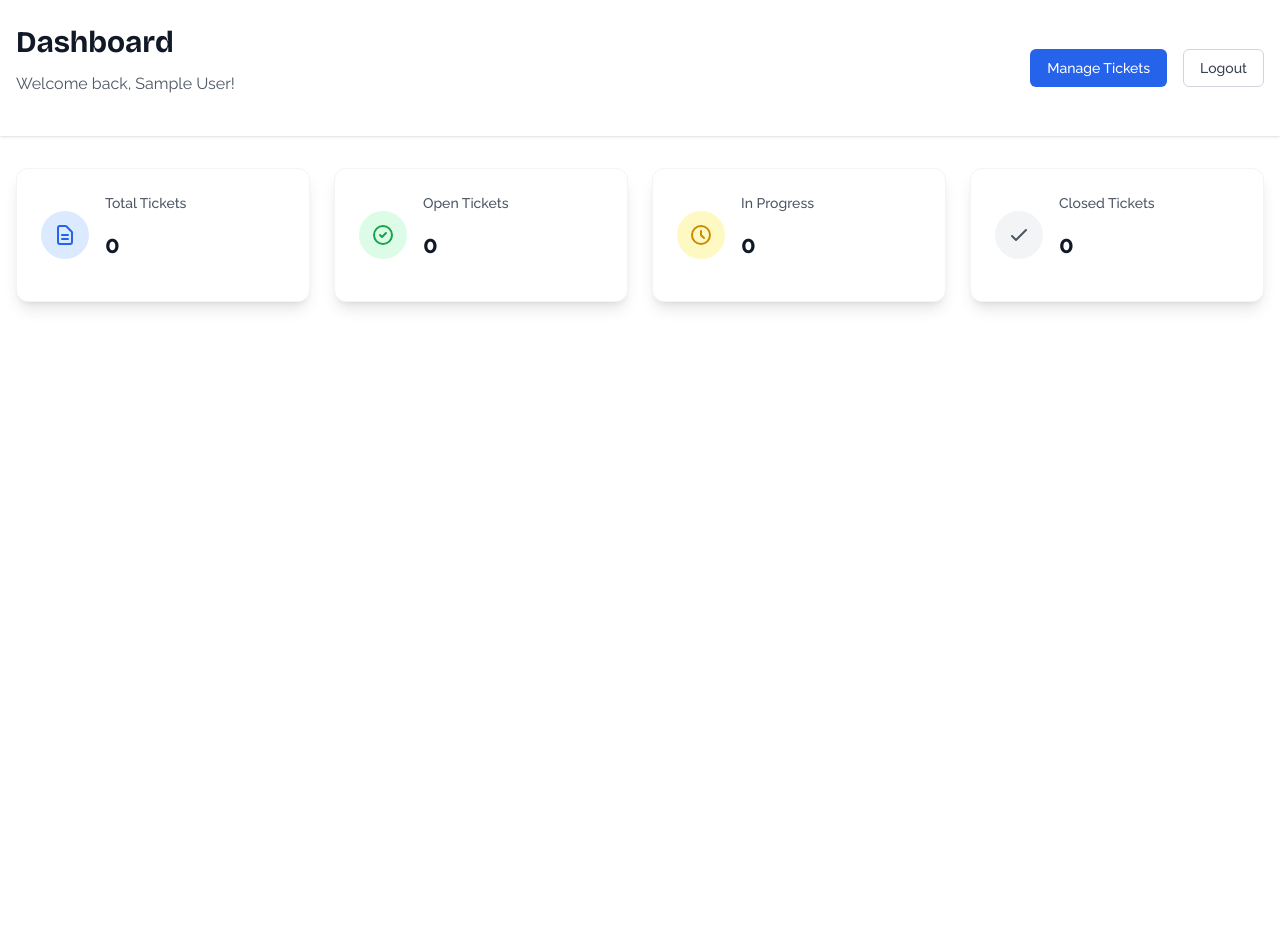
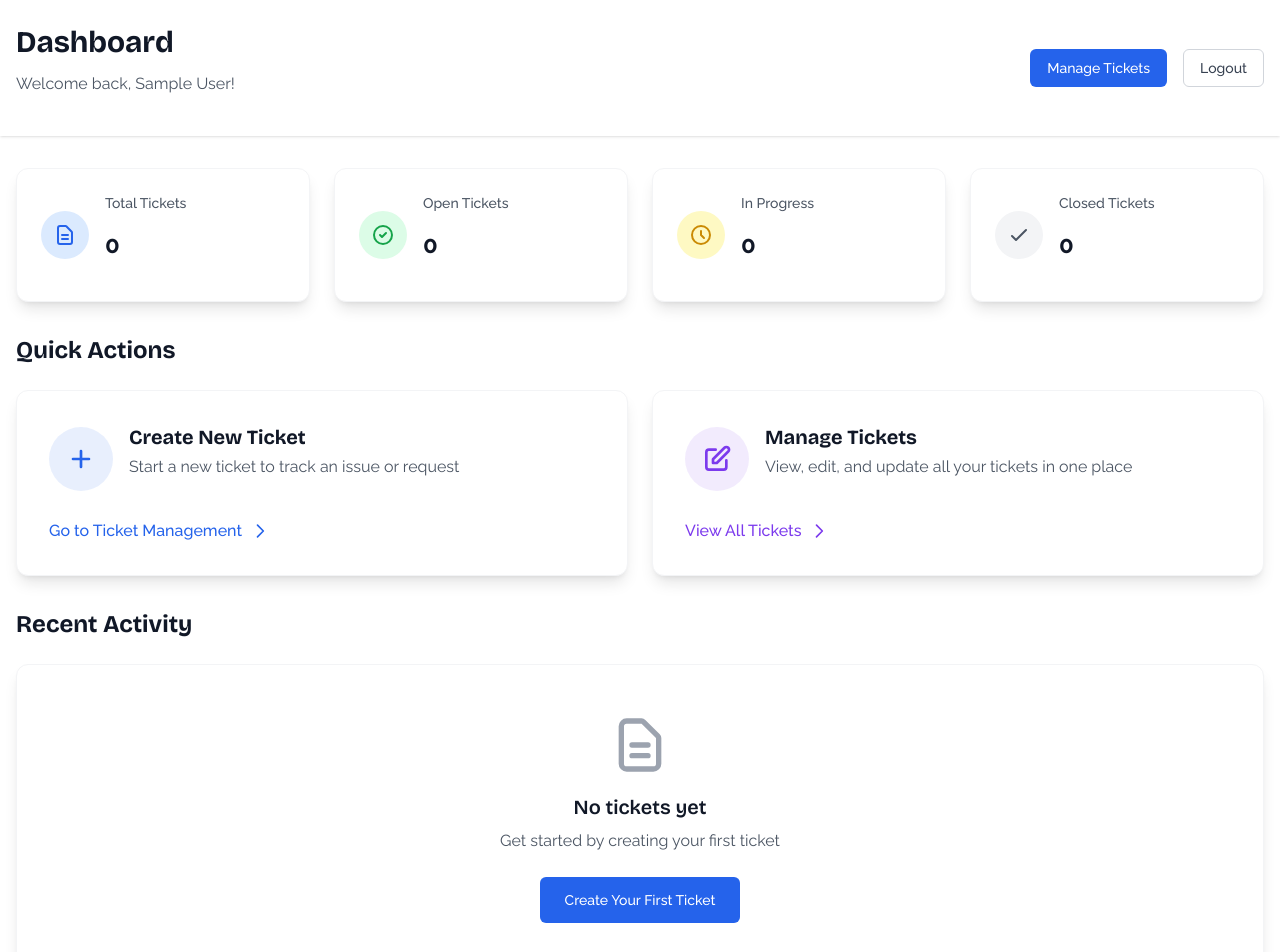
Before and after one commit to hokage-learn/event-management-multi-app-twig, a Vue app in the folder get-tix-vue/: page /dashboard in a window 1280 px wide. Shown: the top 952 px of the page. Before the commit the page ends 800 px from the top, so only its background shows below. Built offline with nearby package versions, Linux system fonts and the light colour scheme; sample sign-in values are in the browser's storage.

Commit message:
Add quick action cards and links to Dashboard for creating and managing tickets

```diff
--- a/get-tix-vue/src/views/Dashboard.vue
+++ b/get-tix-vue/src/views/Dashboard.vue
@@ -103,6 +103,91 @@ const handleLogout = () => {
           </div>
         </div>
       </div>
+
+      <!-- Quick Actions -->
+      <div class="mt-8">
+        <h2 class="text-2xl font-bold text-gray-900 mb-6">Quick Actions</h2>
+        <div class="grid grid-cols-1 md:grid-cols-2 gap-6">
+          <!-- Create Ticket Card -->
+          <router-link
+            to="/tickets"
+            class="bg-white p-8 rounded-xl shadow-lg border border-gray-100 hover:shadow-xl transition-shadow group"
+            @click="e => { e.preventDefault(); router.push('/tickets'); }"
+          >
+            <div class="flex items-center space-x-4">
+              <div class="p-4 rounded-full bg-primary/10 group-hover:bg-primary/20 transition-colors">
+                <svg class="w-8 h-8 text-primary" fill="none" stroke="currentColor" viewBox="0 0 24 24">
+                  <path stroke-linecap="round" stroke-linejoin="round" stroke-width="2" d="M12 6v6m0 0v6m0-6h6m-6 0H6" />
+                </svg>
+              </div>
+              <div>
+                <h3 class="text-xl font-bold text-gray-900 mb-1">Create New Ticket</h3>
+                <p class="text-gray-600">Start a new ticket to track an issue or request</p>
+              </div>
+            </div>
+            <div class="mt-6 flex items-center text-primary font-medium group-hover:text-primary-hover transition-colors">
+              <span>Go to Ticket Management</span>
+              <svg class="w-5 h-5 ml-2" fill="none" stroke="currentColor" viewBox="0 0 24 24">
+                <path stroke-linecap="round" stroke-linejoin="round" stroke-width="2" d="M9 5l7 7-7 7" />
+              </svg>
+            </div>
+          </router-link>
+
+          <!-- Manage Tickets Card -->
+          <router-link
+            to="/tickets"
+            class="bg-white p-8 rounded-xl shadow-lg border border-gray-100 hover:shadow-xl transition-shadow group"
+            @click="e => { e.preventDefault(); router.push('/tickets'); }"
+          >
+            <div class="flex items-center space-x-4">
+              <div class="p-4 rounded-full bg-accent/10 group-hover:bg-accent/20 transition-colors">
+                <svg class="w-8 h-8 text-accent" fill="none" stroke="currentColor" viewBox="0 0 24 24">
+                  <path stroke-linecap="round" stroke-linejoin="round" stroke-width="2" d="M11 5H6a2 2 0 00-2 2v11a2 2 0 002 2h11a2 2 0 002-2v-5m-1.414-9.414a2 2 0 112.828 2.828L11.828 15H9v-2.828l8.586-8.586z" />
+                </svg>
+              </div>
+              <div>
+                <h3 class="text-xl font-bold text-gray-900 mb-1">Manage Tickets</h3>
+                <p class="text-gray-600">View, edit, and update all your tickets in one place</p>
+              </div>
+            </div>
+            <div class="mt-6 flex items-center text-accent font-medium group-hover:text-accent-hover transition-colors">
+              <span>View All Tickets</span>
+              <svg class="w-5 h-5 ml-2" fill="none" stroke="currentColor" viewBox="0 0 24 24">
+                <path stroke-linecap="round" stroke-linejoin="round" stroke-width="2" d="M9 5l7 7-7 7" />
+              </svg>
+            </div>
+          </router-link>
+        </div>
+      </div>
+
+      <!-- Recent Activity or Empty State -->
+      <div class="mt-8">
+        <h2 class="text-2xl font-bold text-gray-900 mb-6">Recent Activity</h2>
+        <div v-if="stats.total === 0" class="bg-white p-12 rounded-xl shadow-lg border border-gray-100 text-center">
+          <svg class="w-16 h-16 text-gray-400 mx-auto mb-4" fill="none" stroke="currentColor" viewBox="0 0 24 24">
+            <path stroke-linecap="round" stroke-linejoin="round" stroke-width="2" d="M9 12h6m-6 4h6m2 5H7a2 2 0 01-2-2V5a2 2 0 012-2h5.586a1 1 0 01.707.293l5.414 5.414a1 1 0 01.293.707V19a2 2 0 01-2 2z" />
+          </svg>
+          <h3 class="text-xl font-semibold text-gray-900 mb-2">No tickets yet</h3>
+          <p class="text-gray-600 mb-6">Get started by creating your first ticket</p>
+          <router-link
+            to="/tickets"
+            class="inline-flex items-center justify-center px-6 py-3 border border-transparent text-sm font-medium rounded-md text-white bg-primary hover:bg-primary-hover transition-colors"
+          >
+            Create Your First Ticket
+          </router-link>
+        </div>
+        <div v-else class="bg-white p-6 rounded-xl shadow-lg border border-gray-100">
+          <p class="text-gray-600 text-center py-8">You have {{ stats.total }} ticket{{ stats.total !== 1 ? 's' : '' }} in total</p>
+          <div class="flex justify-center">
+            <router-link
+              to="/tickets"
+              class="inline-flex items-center justify-center px-6 py-3 border border-transparent text-sm font-medium rounded-md text-white bg-primary hover:bg-primary-hover transition-colors"
+            >
+              View All Tickets
+            </router-link>
+          </div>
+        </div>
+      </div>
     </div>
   </div>
 </template>
```
